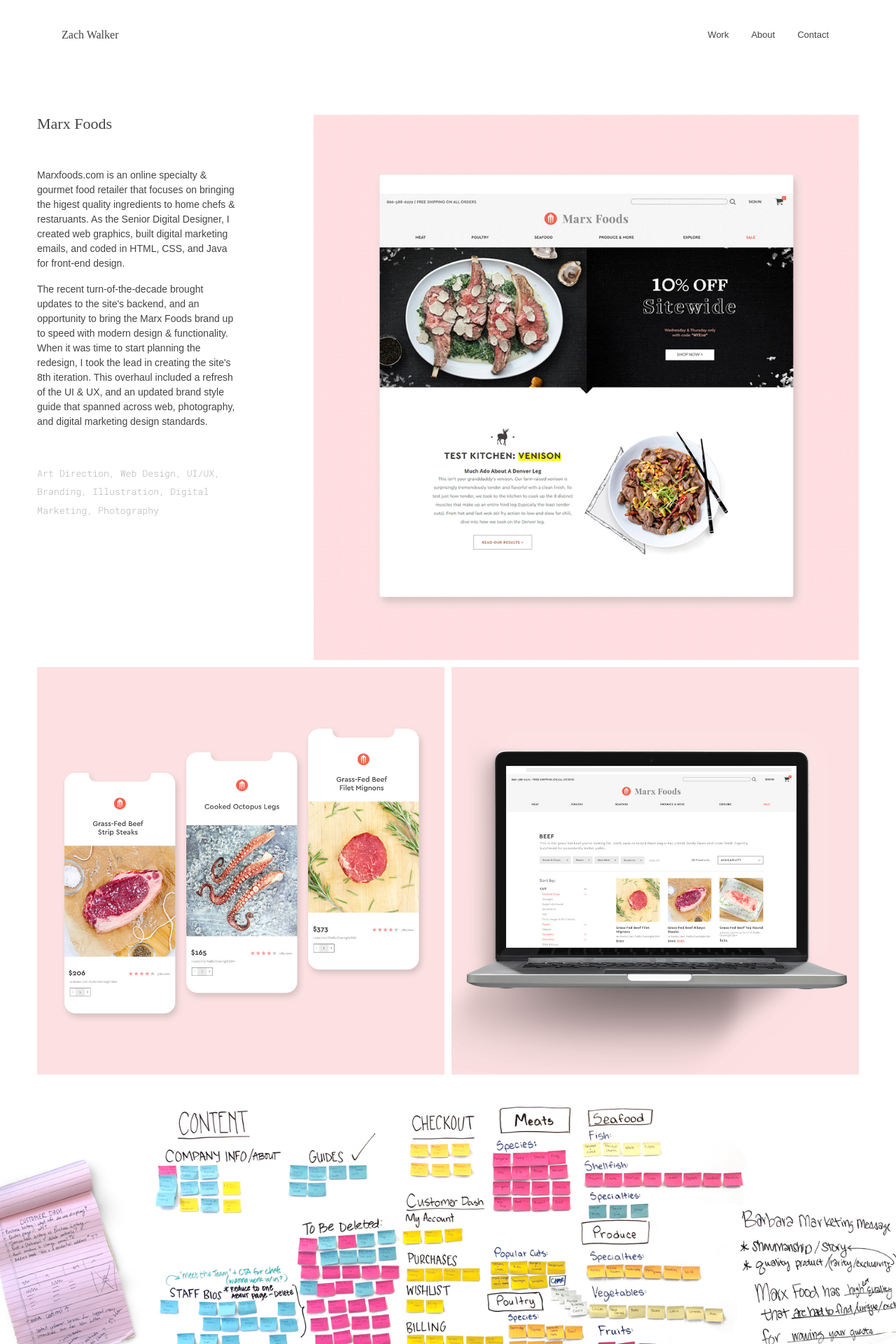
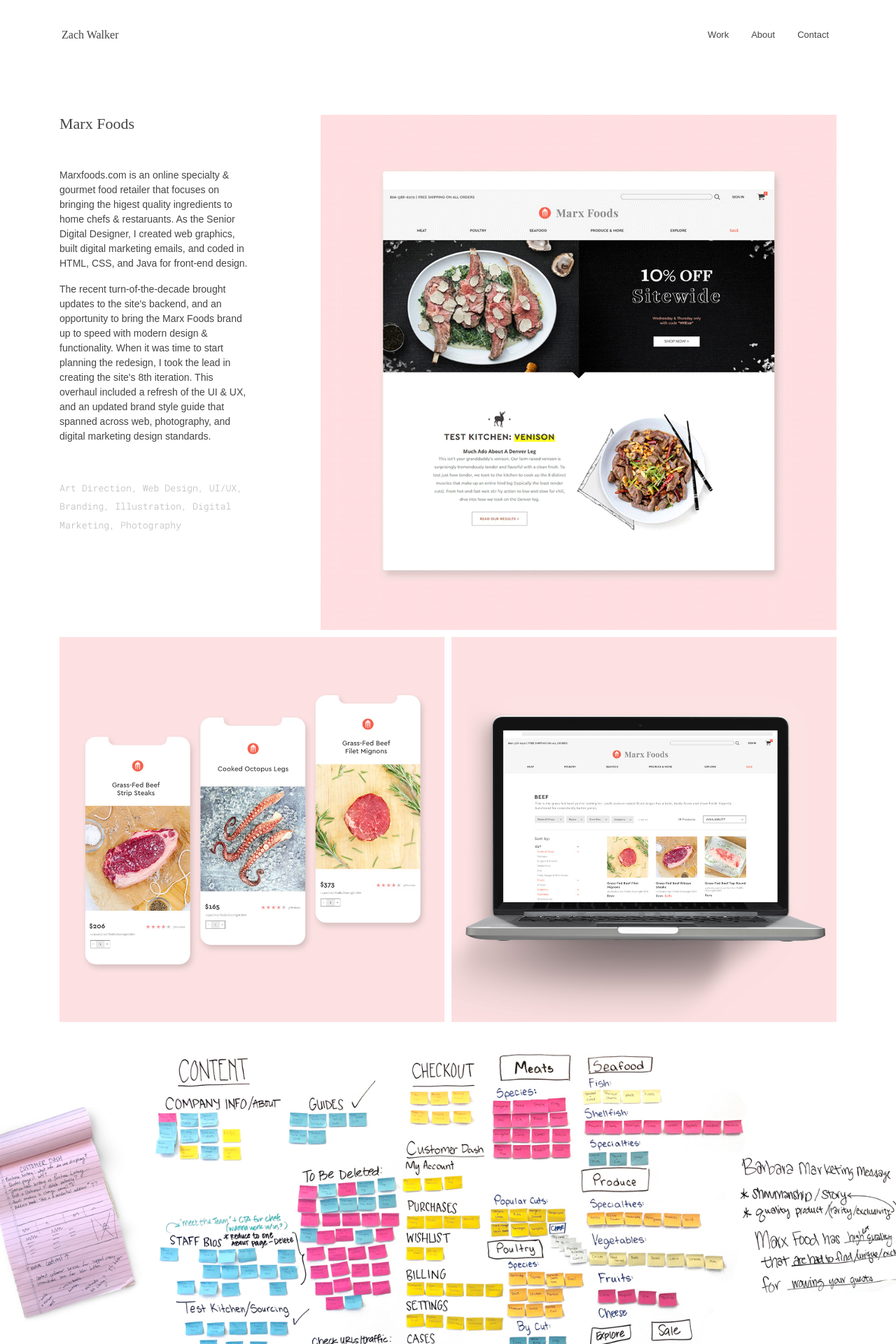
Before and after one commit to zwalkerdesign/zwalkerdesign.github.io, a Jekyll site: the page marx-foods.html, which Jekyll copies as it is, in a window 1280 px wide. Shown: the top 1920 px of the page at 70% size. Built offline with Jekyll 4.4.1, drawn with Linux system fonts in a browser that asks for light colours; nearby versions of some CDN libraries; some web fonts are replaced.

Commit message:
Update style.css

```diff
--- a/css/style.css
+++ b/css/style.css
@@ -110,10 +110,10 @@
 	margin-top: 10px;
 }
 
-@media only screen and (max-width: 1280px){
+@media only screen and (min-width: 1200px){
 .workContainer{
-	margin-left: 3em;
-	margin-right: 3em;
+	margin-left: 5em;
+	margin-right: 5em;
 	margin-bottom: 0;
 	margin-top: 10px;
 }
```
